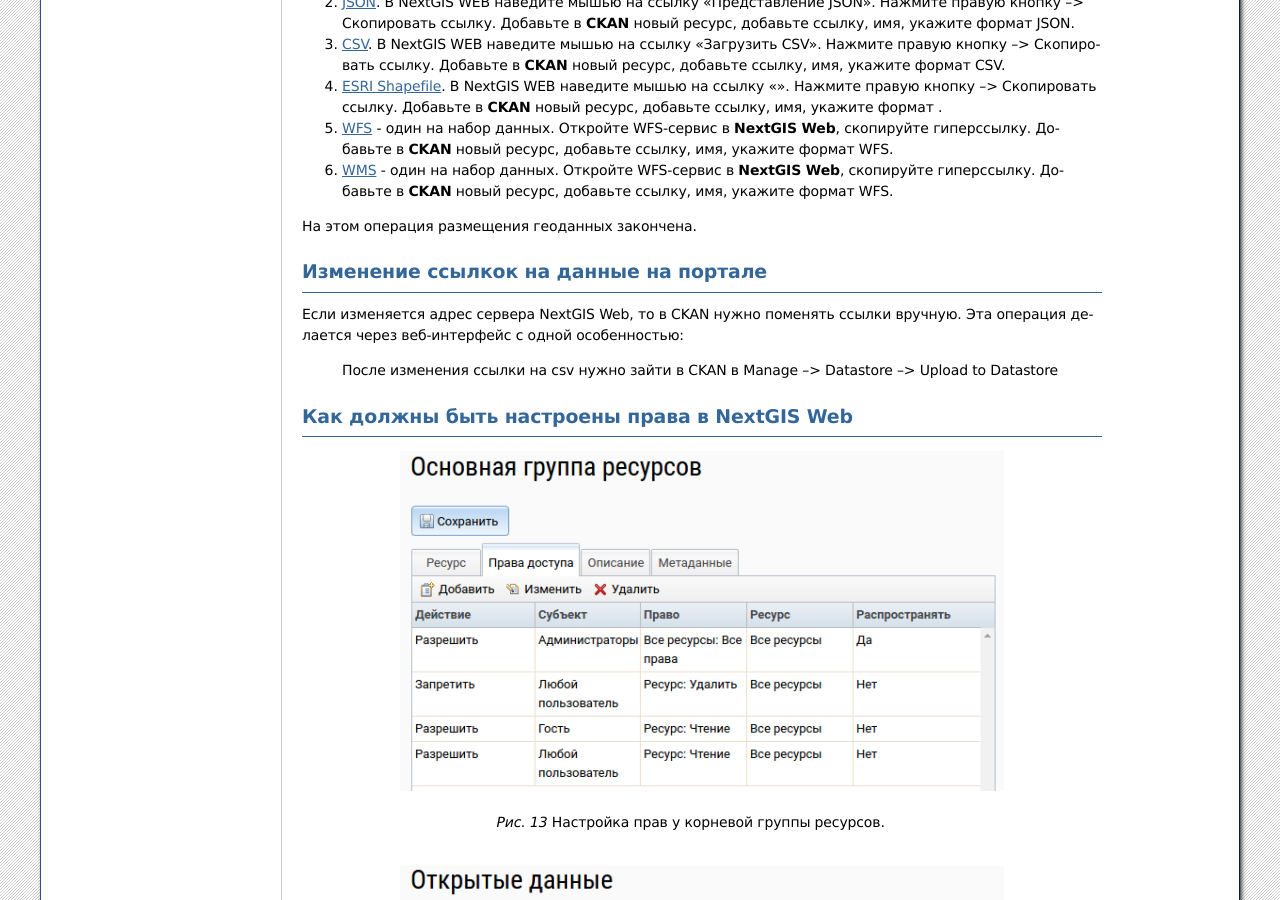
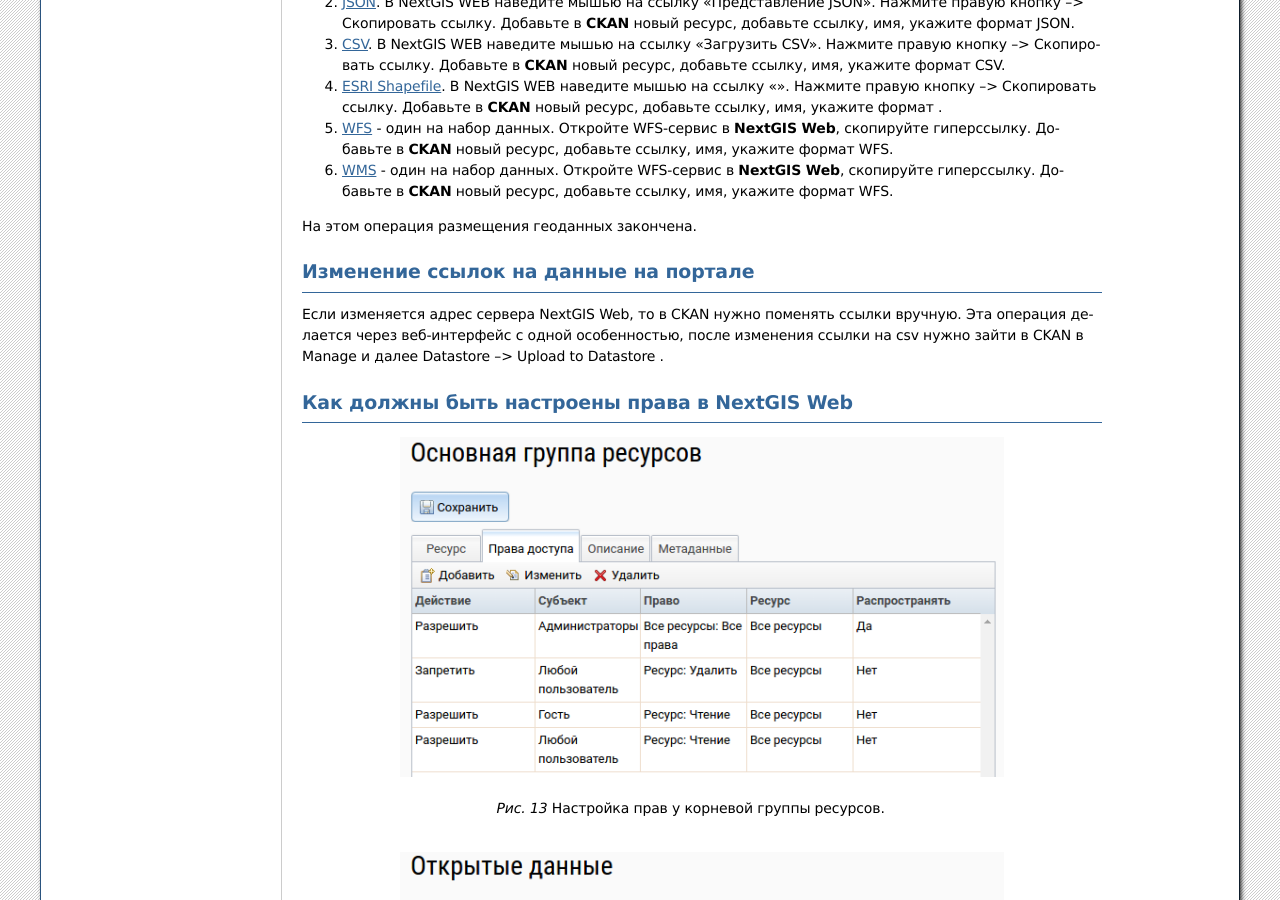
Before and after one commit to nextgis/docs_ogportal, a Sphinx documentation site: the page built from source/editor.rst, in a window 1280 px wide and 900 px high, scrolled down 8427 px. Built offline with Sphinx 7.4.7, drawn with Linux system fonts in a browser that asks for light colours; formulas are drawn with MathJax 3; some of the changed text lies outside the part shown.

Commit message:
изменения ссылок на данные на портале

```diff
--- a/source/editor.rst
+++ b/source/editor.rst
@@ -258,14 +258,12 @@
 
 На этом операция размещения геоданных закончена.
 
-Изменение ссылкок на данные на портале
+Изменение ссылок на данные на портале
 -------------------------------------------------
 
 Если изменяется адрес сервера NextGIS Web, то в CKAN нужно поменять ссылки вручную.
-Эта операция делается через веб-интерфейс с одной особенностью:
-
-   После изменения ссылки на csv нужно зайти в CKAN в Manage --> Datastore --> Upload to Datastore
-
+Эта операция делается через веб-интерфейс с одной особенностью, после изменения ссылки
+на csv нужно зайти в CKAN в Manage и далее Datastore --> Upload to Datastore .
 
 Как должны быть настроены права в :program:`NextGIS Web`
 --------------------------------------------------------
```
